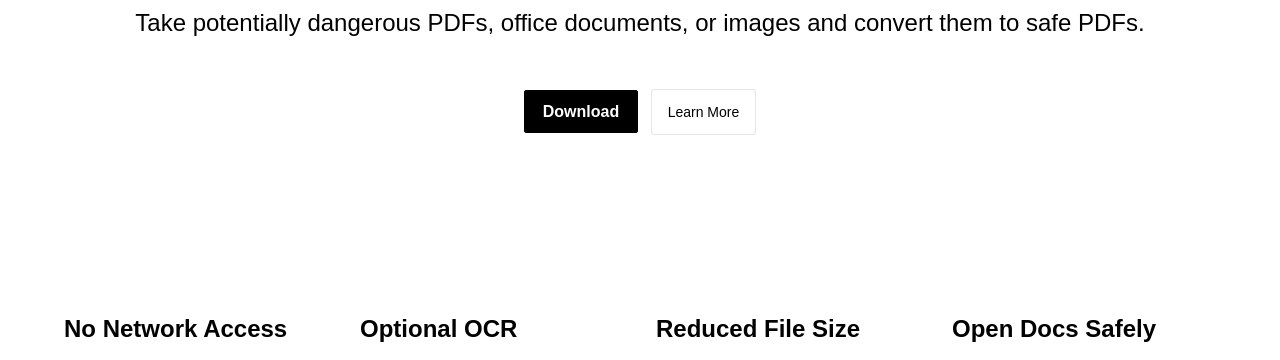
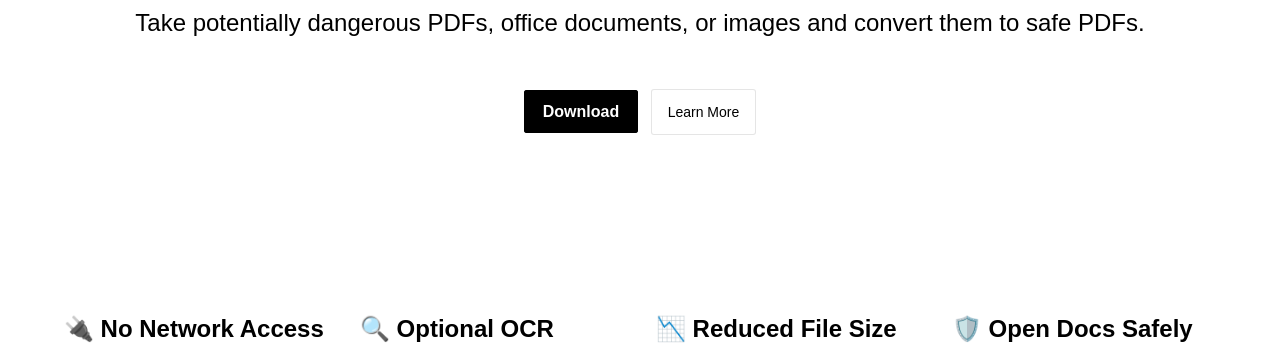
Before and after one commit to freedomofpress/dangerzone.rocks, an Eleventy site: page src/index.njk in a window 1280 px wide. Shown: the part 362-722 px from the top of the page. Built offline with nearby package versions, Linux system fonts and the light colour scheme; Eleventy itself is replaced by a stand-in of ours; files that its build step writes are made by us from their sources.

Commit message:
Add unicode logos in feature headers

```diff
--- a/src/index.njk
+++ b/src/index.njk
@@ -16,21 +16,21 @@ layout: base.njk
 </div>
 <section class="wrapper" id="features">
   <div class="feature">
-    <p class="title">No Network Access</p>
+    <p class="title">🔌 No Network Access</p>
     <p>Sandboxes don't have network access, so if a malicious document
       can compromise one, it can't phone home</p>
   </div>
   <div class="feature">
-    <p class="title">Optional OCR</p>
+    <p class="title">🔍 Optional OCR</p>
     <p>Dangerzone can optionally OCR the safe PDFs it creates, so it
       will have a text layer again</p>
   </div>
   <div class="feature">
-    <p class="title">Reduced File Size</p>
+    <p class="title"> 📉 Reduced File Size</p>
     <p>Dangerzone compresses the safe PDF to reduce file size</p>
   </div>
   <div class="feature">
-    <p class="title">Open Docs Safely</p>
+    <p class="title">🛡️ Open Docs Safely</p>
     <p>After converting, Dangerzone lets you open the safe PDF in the PDF
       viewer of your choice, which allows you to open PDFs and office docs
       in Dangerzone by default so you never accidentally open a dangerous document</p>
```
